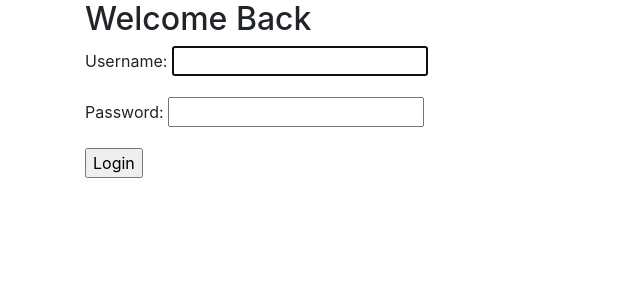
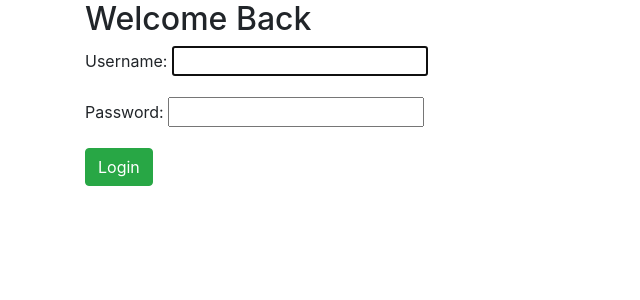
Before and after one commit to webForDave/django-news-app, a Django app: page /accounts/login/ in a window 1280 px wide. Shown: the part 56-356 px from the top of the page, without its empty margins (0-640 px from the left). Run offline with Django 5.2, Linux system fonts and the light colour scheme; parts of the project's set-up code (start-up, migrations or seed data) failed here and were passed over.

Commit message:
modified styles for login and logout buttons

```diff
--- a/templates/home.html
+++ b/templates/home.html
@@ -5,7 +5,7 @@
         <p>Hello and welcome {{ user.username }}!</p>
         <form action="{% url 'logout' %}" method="post">
             {% csrf_token %}
-            <input type="submit" value="Log Out">
+            <input type="submit" class="btn btn-danger" value="Log Out">
         </form>
     {% else %}
         <p>You are not logged in</p>
--- a/templates/registration/login.html
+++ b/templates/registration/login.html
@@ -5,6 +5,6 @@
     <form action="" method="post">
         {% csrf_token %}
         {{ form.as_p }}
-        <input type="submit" value="Login">
+        <input type="submit" class="btn btn-success" value="Login">
     </form>
 {% endblock content %}
```
Also changed, not shown: db.sqlite3.
